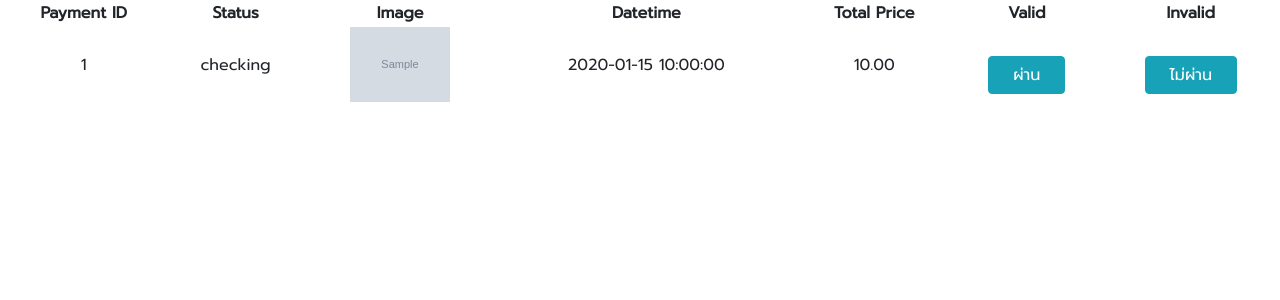
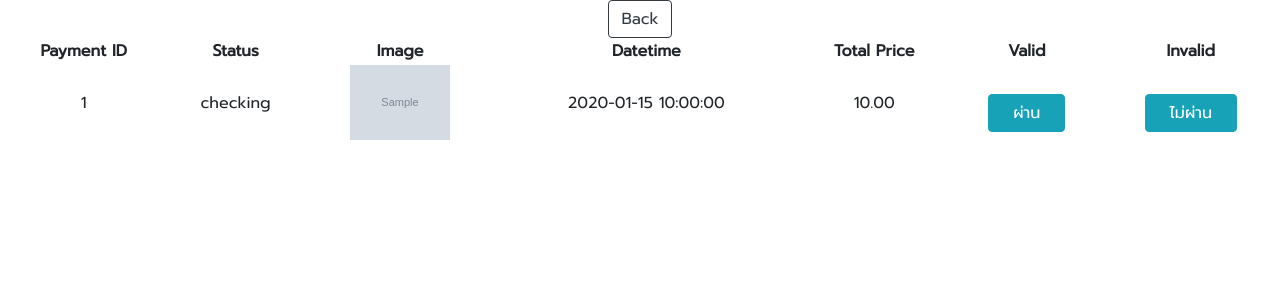
Before and after one commit to WerasutK/punyaphon_online_website, a PHP site: page /payment_check.php in a window 1280 px wide. Shown: the top 300 px of the page. Run offline with PHP 8.4, Linux system fonts and the light colour scheme; tables that the repository leaves empty hold one stand-in row (values such as "Sample post"); grey boxes marked "Sample" are stand-in pictures.

Commit message:
Update payment_check.php
Add back button

```diff
--- a/app/payment_check.php
+++ b/app/payment_check.php
@@ -30,6 +30,9 @@
         </style>
 </head>
 <body>
+<div class="button-2" style="text-align:center;">
+    <a href="staff.php" class="btn btn-outline-dark" role="button">Back</a>
+<div>
 <?php
     // Create Connection
     $conn = new mysqli("34.87.109.220", "werasutk", "password", "db");
```
